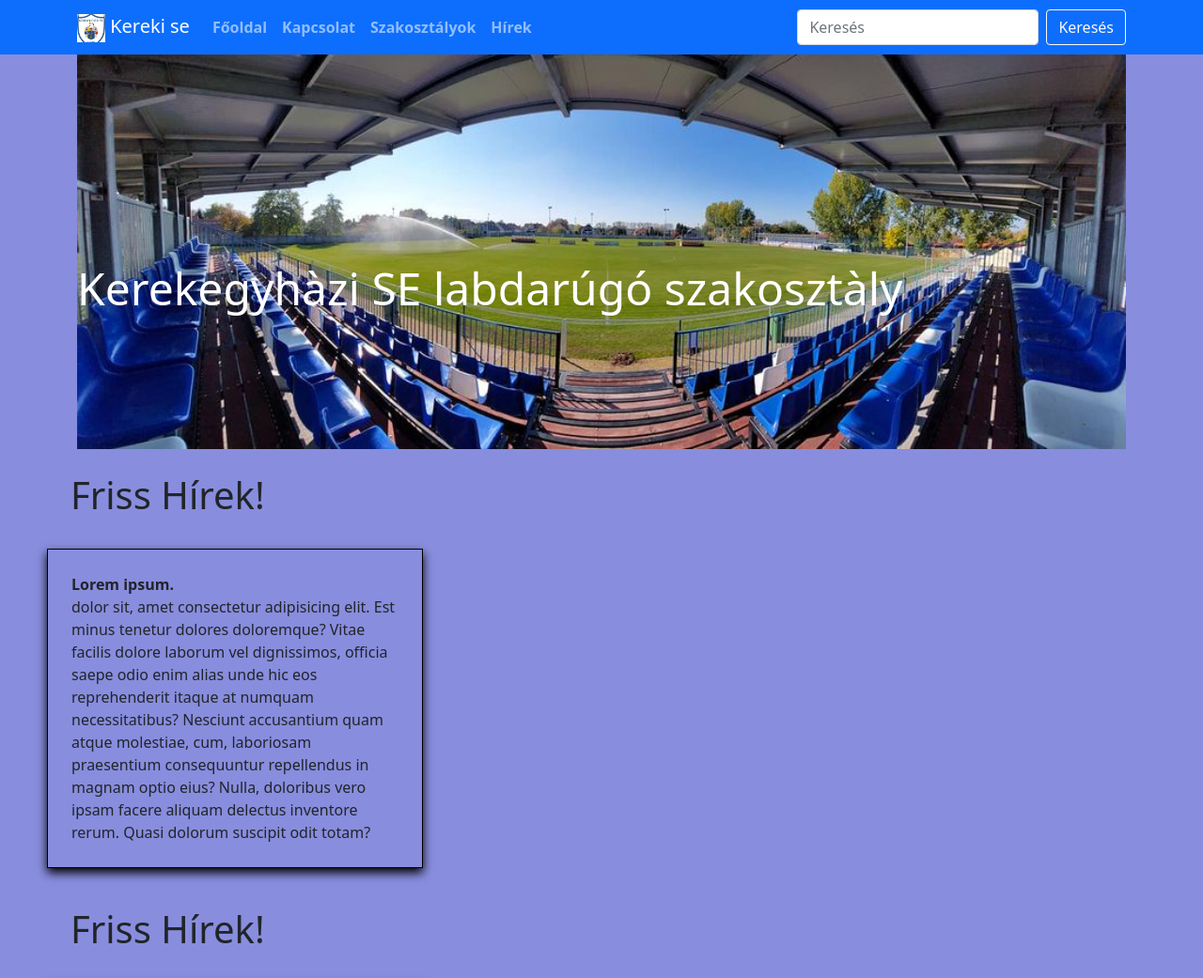
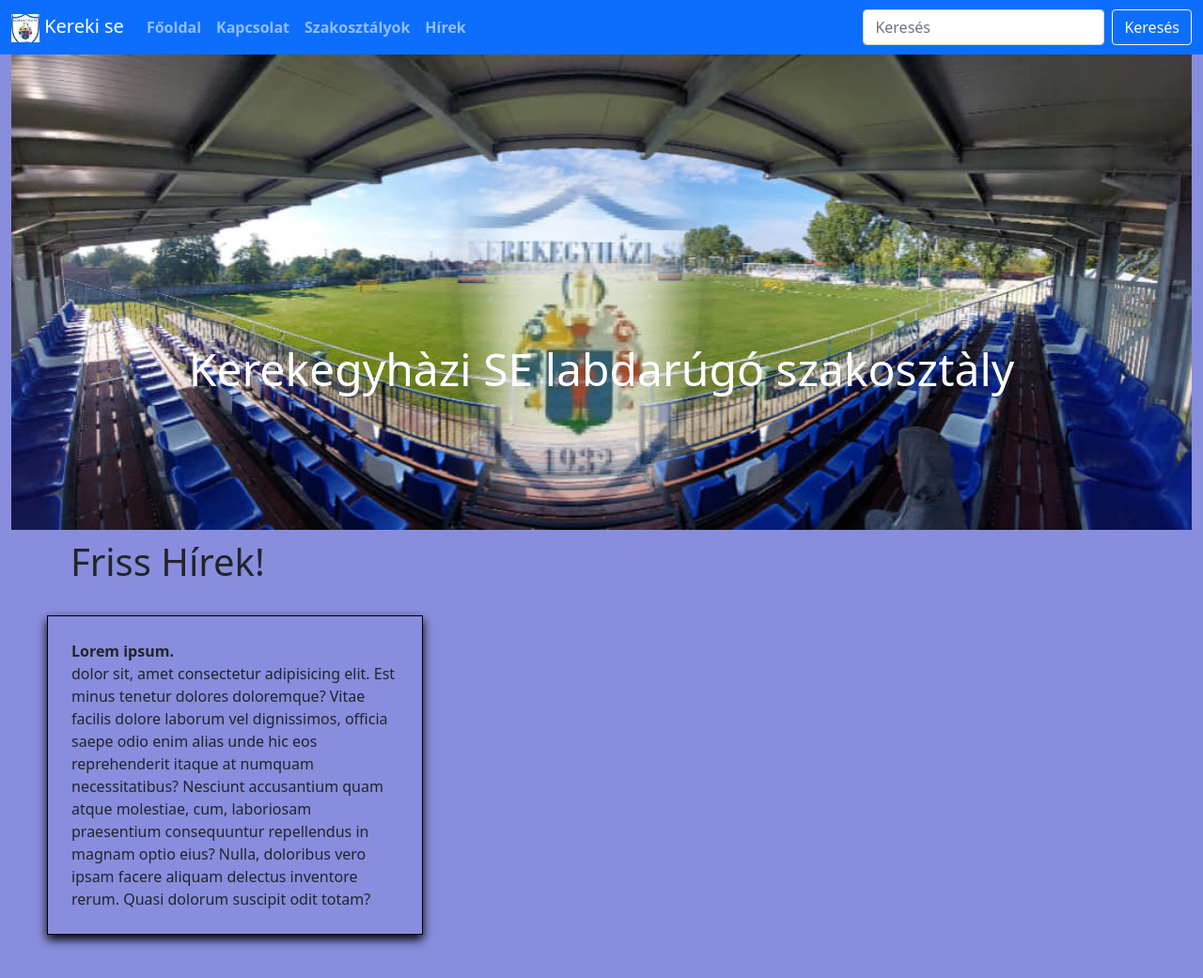
Before and after one commit to ambrus75/kerekegyhaza_se, a plain HTML site: page index.html in a window 1280 px wide. Shown: the top 1041 px of the page at 94% size. Drawn offline with nearby package versions, Linux system fonts and the light colour scheme.

Commit message:
formazas2

```diff
--- a/css/style.css
+++ b/css/style.css
@@ -6,14 +6,16 @@
 }
 #kep1{
     align-items: center;
-    display: inline;
+
     display: flex;
     justify-content: center;
     width: 100%;
+    height: 75%;
+
 }
  header h1{
 text-align: center;
-position: absolute;
+position: relative;
 justify-content: center;
 display: flex;
 margin-top: -200px;
@@ -34,9 +36,8 @@
     display: block;
 
 }
-navbar{
-    margin-left: 10px;
-}
+
+
 
 .main p {
     width: 400px;
@@ -44,8 +45,11 @@
     margin-left: 50px;
     border: 1px solid black;
     box-shadow: 0px 5px 10px black;
+
 }
 #h12{
     margin-left: 50px;
+    margin-top: 120px;
     padding: 25px;
+
 }
--- a/index.html
+++ b/index.html
@@ -22,7 +22,7 @@
     </style>
     <div>
       <nav class="navbar navbar-expand-lg navbar-dark bg-primary">
-        <div class="container">
+        <div class="container-fluid">
           <a class="navbar-brand" href="#"
             ><img id="logo" src="./img/kerek1.jpg" /> Kereki se</a
           >
@@ -88,11 +88,11 @@
       </nav>
     </div>
     <header>
-      <div class="container">
+      <div class="container-fluid">
         <div class="header-img my-auto mx-auto">
           <img
             id="kep1"
-            src="./img/kerekhed.jpg"
+            src="./img/banner.jpg"
             class="img-fluid"
             alt="Kerekegyháza se"
           />
```
Also changed, not shown: img/banner.jpg (added).
